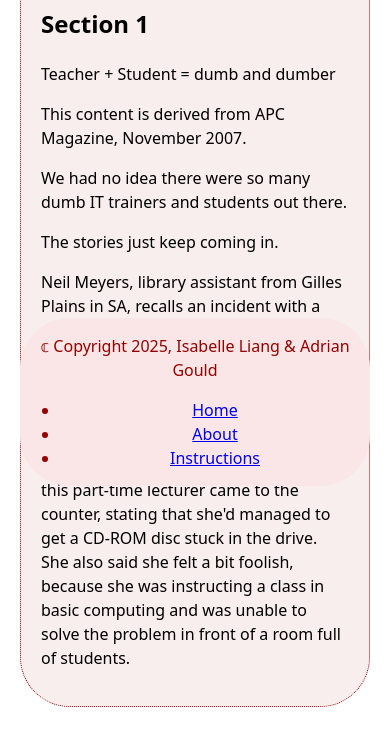
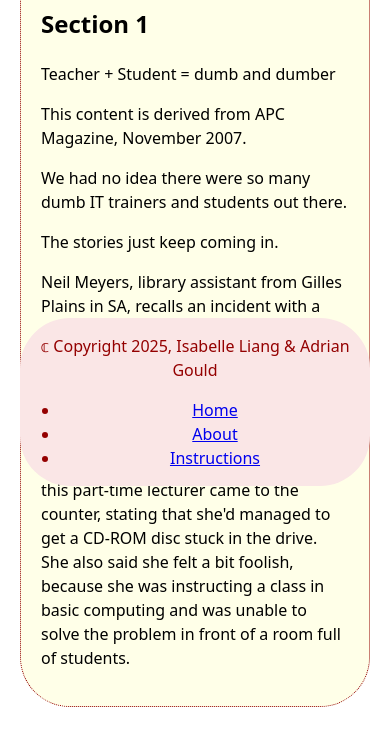
Before and after one commit to isabelleliang0/C4Prog-WT-25S2-Porfolio-IL, a plain HTML site: page phase-2/index.html in a window 390 px wide. Shown: the part 358-1104 px from the top of the page. Drawn offline with Linux system fonts and the light colour scheme.

Commit message:
feat: changed color for consistency between desktop & mobile

```diff
--- a/phase-2/css/style.css
+++ b/phase-2/css/style.css
@@ -37,7 +37,7 @@ main{
   margin: 20px;
   border-radius: 50px;
   padding: 20px;
-  background-color: #f8eeee;
+  background-color: #ffffe8;
 }
 
 footer{
```
